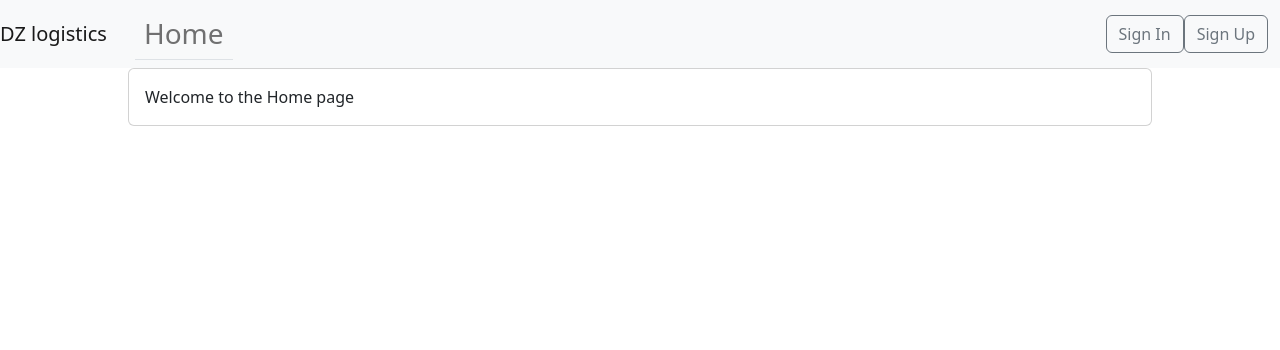
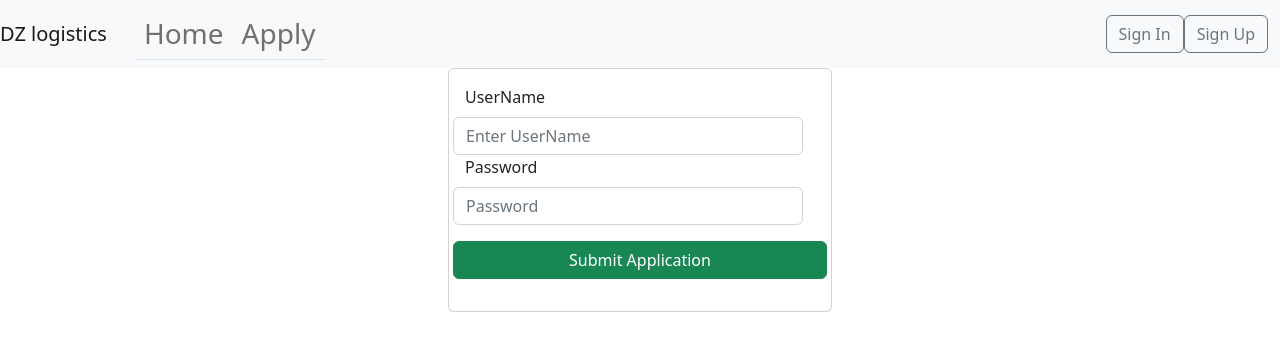
Before and after one commit to Zabronko/TeamLogic, a React (Create React App) app in the folder app-front-end/: page /apply in a window 1280 px wide. Shown: the top 350 px of the page. Built offline with nearby package versions, Linux system fonts and the light colour scheme.

Commit message:
Added an apply for driver position

```diff
--- a/app-front-end/src/App.jsx
+++ b/app-front-end/src/App.jsx
@@ -1,5 +1,5 @@
 import { BrowserRouter, Routes, Route} from 'react-router-dom';
-import { Customers, CustomerInfo, Warehouses, WarehouseInfo, Home, PackageMasterList, TruckMasterList, SignupPage, SigninPage, CustomerPortalPackages, CustomerOrderPage, CustomerPortalProfile } from "./pages"
+import { Customers, CustomerInfo, Warehouses, WarehouseInfo, Home, PackageMasterList, TruckMasterList, SignupPage, SigninPage, CustomerPortalPackages, CustomerOrderPage, CustomerPortalProfile, ApplyDriver } from "./pages"
 import { Nav, Navbar, Button, Container } from 'react-bootstrap';
 import { Navigation } from './components/Navigation';
 import { useCookies } from "react-cookie";
@@ -101,6 +101,7 @@ function App() {
             <Container fluid>
               <Nav as="h3" variant="tabs" >
                 <Nav.Link href="/">Home</Nav.Link>
+                <Nav.Link href="/apply">Apply</Nav.Link>
               </Nav>
               <Nav>
                 <Button href="/signin" variant="outline-secondary">Sign In</Button>
@@ -113,6 +114,7 @@ function App() {
             <Route path="/" element={<Home />} />
             <Route path="/signup" element={<SignupPage />}></Route>
             <Route path="/signin" element={<SigninPage/>}></Route>
+            <Route path="/apply" element={<ApplyDriver />}></Route>
             <Route path="/*" element={<Home />}></Route>
           </Routes>
         </BrowserRouter>
--- /dev/null
+++ b/app-front-end/src/components/Trucks/AddDriverUser.jsx
@@ -0,0 +1,57 @@
+
+import { useRef, useState} from 'react';
+import axios from 'axios';
+import { ApplyDriverModal } from './ApplyDriverModal';
+import { Form, Row, Button } from 'react-bootstrap';
+
+export const AddDriverUser = () => {
+    const [modalShow, setModalShow] = useState(false);
+
+
+    const usernameRef = useRef();
+    const passwordRef = useRef();
+
+    const handleSubmit = async (event) => {
+        try {
+        event.preventDefault();
+        const { data } = await axios.post('http://localhost:8080/apply',
+        {
+            username : usernameRef.current.value,
+            password : passwordRef.current.value,
+
+        }
+        );
+
+        usernameRef.current.value = null;
+        passwordRef.current.value = null;
+
+        setModalShow(true)
+        } catch(err) {
+            console.error(err);
+        }
+    }
+
+  return (
+    <>
+    <Form onSubmit={handleSubmit}>
+        <Row className="mb-3">
+        <Form.Group as={Row} >
+          <Form.Label>UserName</Form.Label>
+          <Form.Control type="username" ref={usernameRef} required placeholder="Enter UserName" />
+        </Form.Group>
+        <Form.Group as={Row}>
+          <Form.Label>Password</Form.Label>
+          <Form.Control type="password" ref={passwordRef} required placeholder="Password" />
+        </Form.Group>
+        </Row>
+    <Row className="mb-3">
+        <Button variant="success" type="submit" > Submit Application </Button>
+    </Row>
+    </Form>
+            <ApplyDriverModal
+            show={modalShow}
+            onHide={() => setModalShow(false)}
+          />
+    </>
+  )
+}
--- /dev/null
+++ b/app-front-end/src/components/Trucks/ApplyDriverModal.jsx
@@ -0,0 +1,34 @@
+import React from 'react'
+import { useNavigate } from 'react-router-dom';
+import { Modal, Button } from 'react-bootstrap';
+
+export const ApplyDriverModal = (props) => {
+    const navigate = useNavigate();
+
+  const handleClick = async() => {
+    navigate("/")
+  }
+
+  return (
+    <Modal
+      {...props}
+      size="lg"
+      aria-labelledby="contained-modal-title-vcenter"
+      centered
+    >
+      <Modal.Header closeButton>
+        <Modal.Title id="contained-modal-title-vcenter">
+        Application Submitted
+        </Modal.Title>
+      </Modal.Header>
+      <Modal.Body>
+        <p>
+          Thank you for Applying for Trucker position with DZ Logistics.
+        </p>
+      </Modal.Body>
+      <Modal.Footer>
+        <Button onClick={handleClick}>Go to Home Page</Button>
+      </Modal.Footer>
+    </Modal>
+  )
+}
--- /dev/null
+++ b/app-front-end/src/pages/ApplyDriver.jsx
@@ -0,0 +1,13 @@
+import React from 'react';
+import { AddDriverUser } from '../components/Trucks/AddDriverUser';
+import { Card } from 'react-bootstrap';
+
+export const ApplyDriver = () => {
+  return (
+    <Card style={{ width: "30%", marginLeft: "35%", justifyContent: "center" }}>
+    <Card.Body >
+      <AddDriverUser />
+    </Card.Body>
+  </Card>
+  )
+}
--- a/app-front-end/src/pages/Home.jsx
+++ b/app-front-end/src/pages/Home.jsx
@@ -1,6 +1,7 @@
 import { useEffect, useState } from "react"
 import Card from "react-bootstrap/Card"
 import { useCookies } from "react-cookie";
+
 
 export const Home = () => {
 
--- a/app-front-end/src/pages/index.js
+++ b/app-front-end/src/pages/index.js
@@ -10,3 +10,4 @@ export * from "./SigninPage"
 export * from "./CustomerPortalPackages"
 export * from "./CustomerOrderPage"
 export * from "./CustomerPortalProfile";
+export * from "./ApplyDriver";
```
Also changed, not shown: 2 other files (tests, documents, lock files or other folders).
